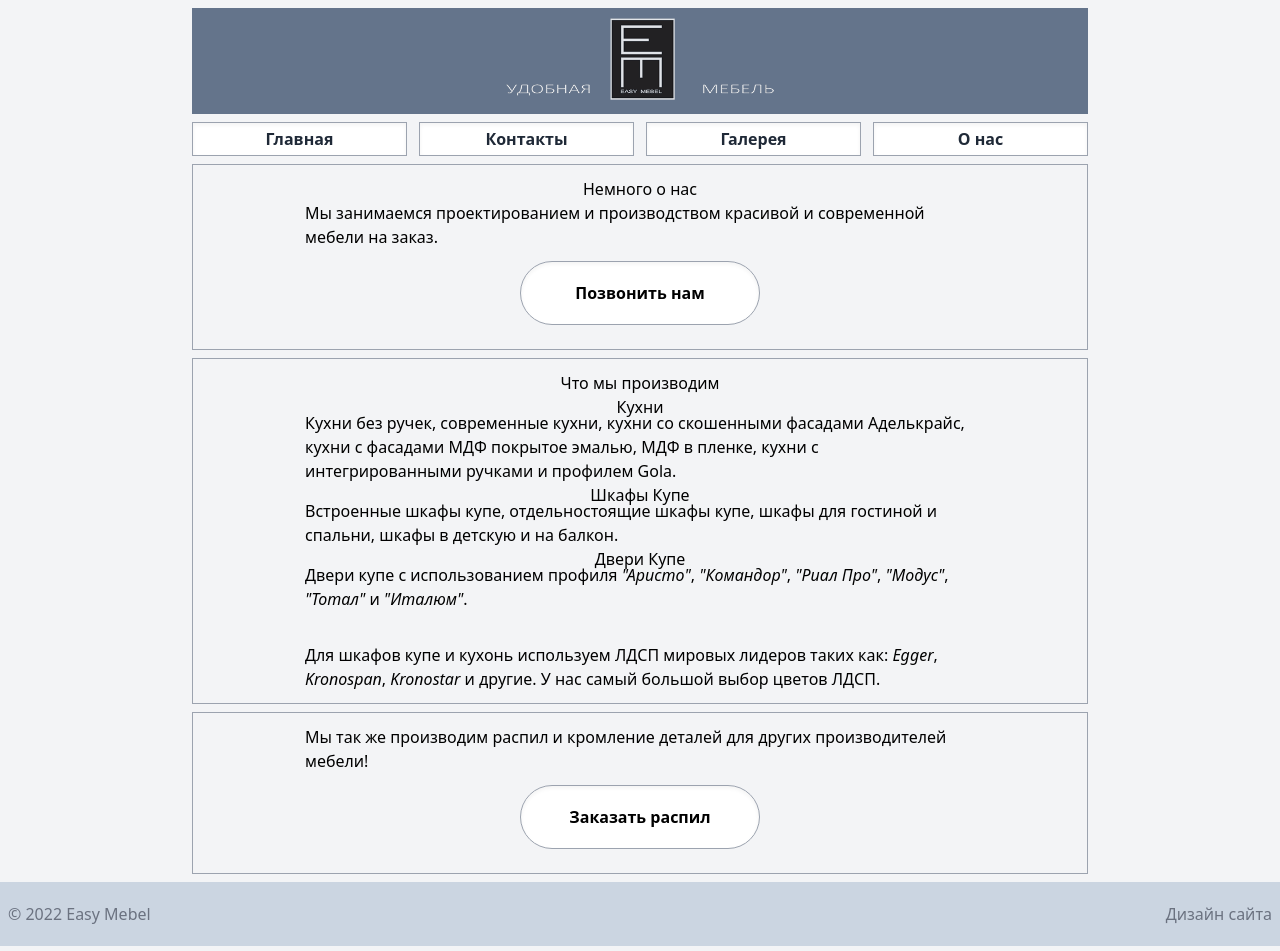
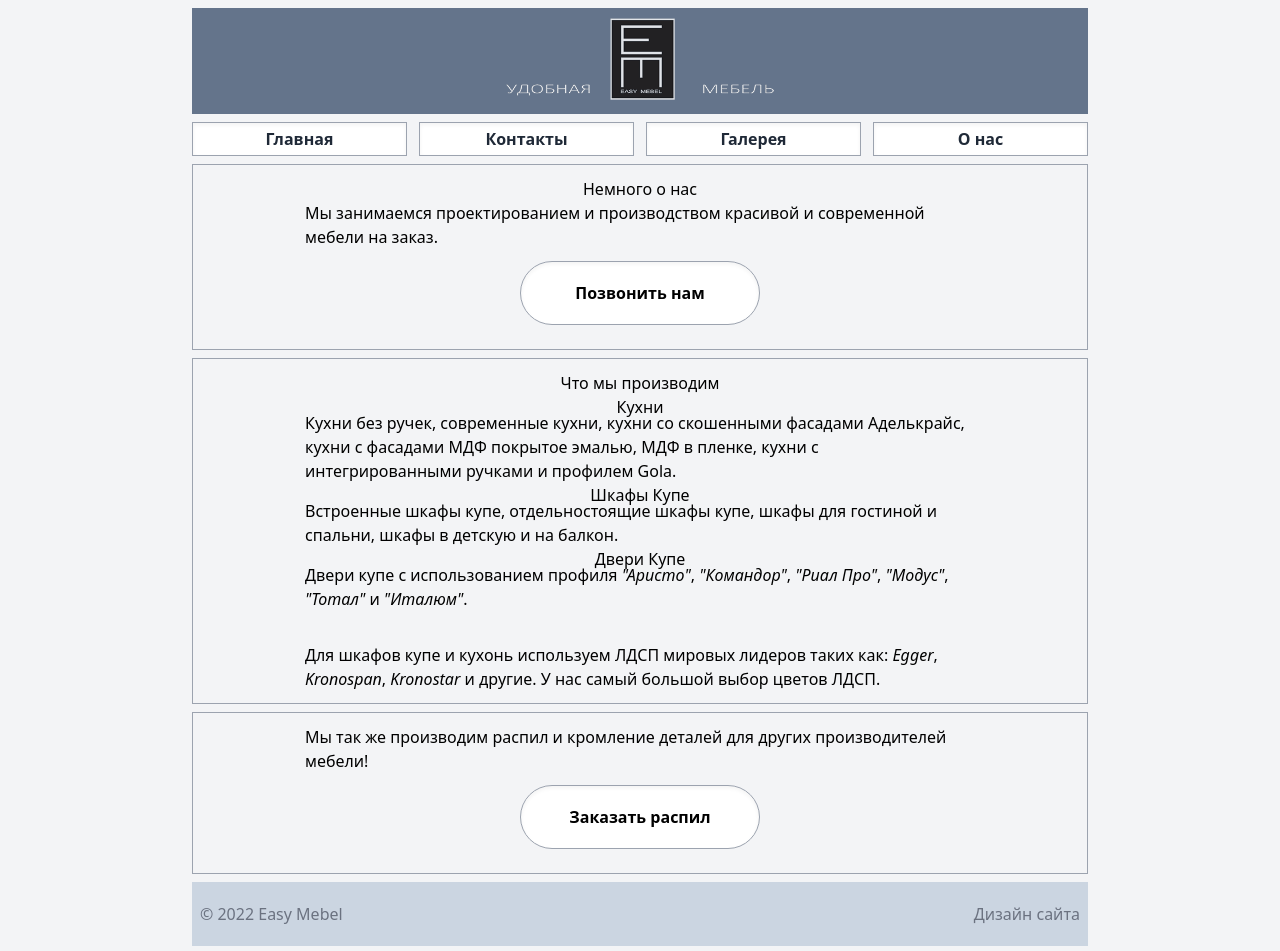
Before and after one commit to synalice/easy-mebel, a Next.js app: page / in a window 1280 px wide. Shown: the top 951 px of the page. Built offline with nearby package versions, Linux system fonts and the light colour scheme.

Commit message:
refactor: make layout more HTML5 complaint

```diff
--- a/components/Footer.tsx
+++ b/components/Footer.tsx
@@ -1,6 +1,6 @@
 export default function Footer() {
   return (
-    <div className="flex items-center justify-between bg-slate-300 h-16 mt-2 p-2 text-gray-500">
+    <footer className="flex items-center justify-between bg-slate-300 h-16 my-2 p-2 text-gray-500 mx-2 lg:max-w-4xl lg:mx-auto">
       <span>
         © 2022 Easy Mebel
       </span>
@@ -9,6 +9,6 @@ export default function Footer() {
           Дизайн сайта
         </a>
       </span>
-    </div>
+    </footer>
   );
 }
--- a/components/Header.tsx
+++ b/components/Header.tsx
@@ -5,7 +5,7 @@ import s from "./Header.module.css";
 export default function Header() {
   return (
     <>
-      <div className="flex justify-center my-2 bg-slate-500">
+      <header className="flex justify-center my-2 bg-slate-500">
         <div className="hover:cursor-pointer">
           <Link href={"/"}>
             <Image
@@ -17,7 +17,7 @@ export default function Header() {
             />
           </Link>
         </div>
-      </div>
+      </header>
       <nav className="grid grid-cols-2 grid-rows-2 gap-3 lg:grid-cols-4 lg:grid-rows-1">
         <MyLink href="/" cssClass={s.btn} text="Главная" />
         <MyLink href="/contacts" cssClass={s.btn} text="Контакты" />
--- a/components/Layout.tsx
+++ b/components/Layout.tsx
@@ -4,8 +4,8 @@ interface ILayoutProps {
 
 export default function Layout({ children }: ILayoutProps) {
   return (
-    <div className="mx-2 lg:max-w-4xl lg:mx-auto">
+    <main className="mx-2 lg:max-w-4xl lg:mx-auto min-h-screen">
       {children}
-    </div>
+    </main>
   );
 }
```
